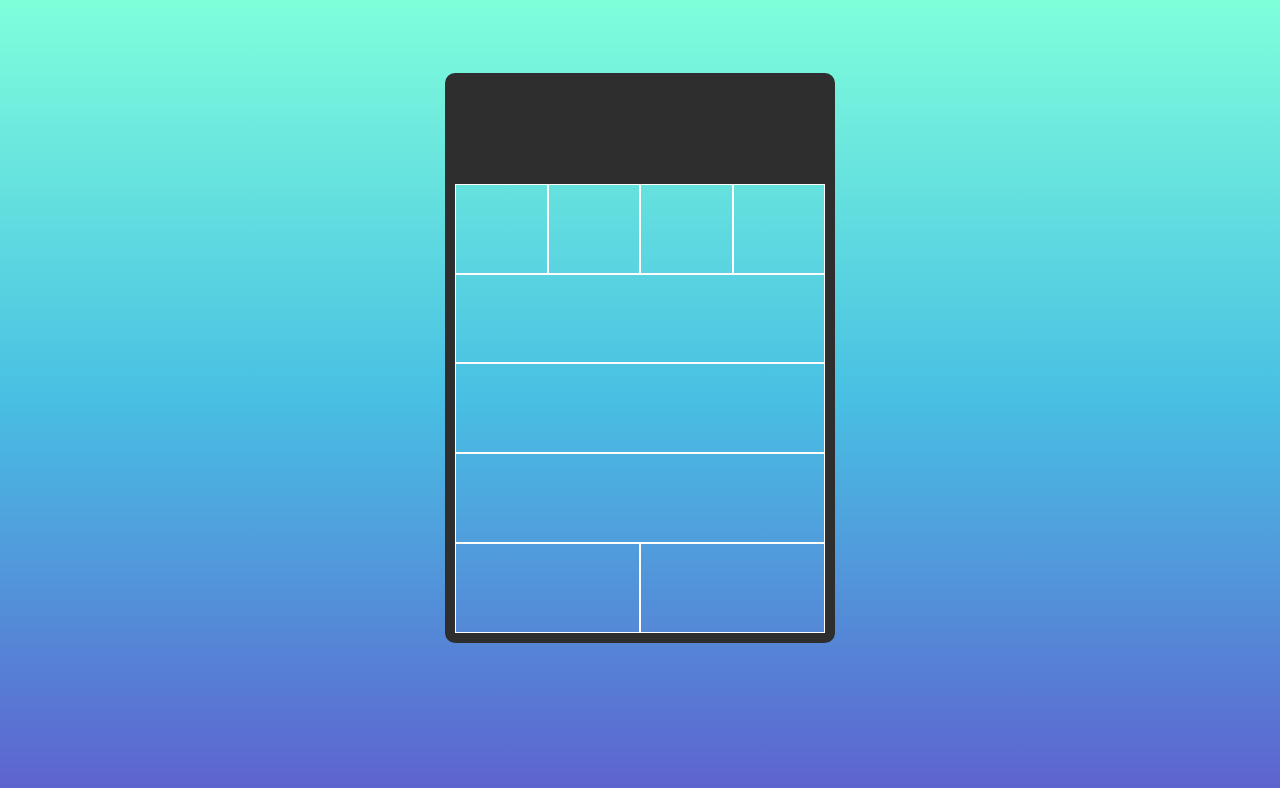
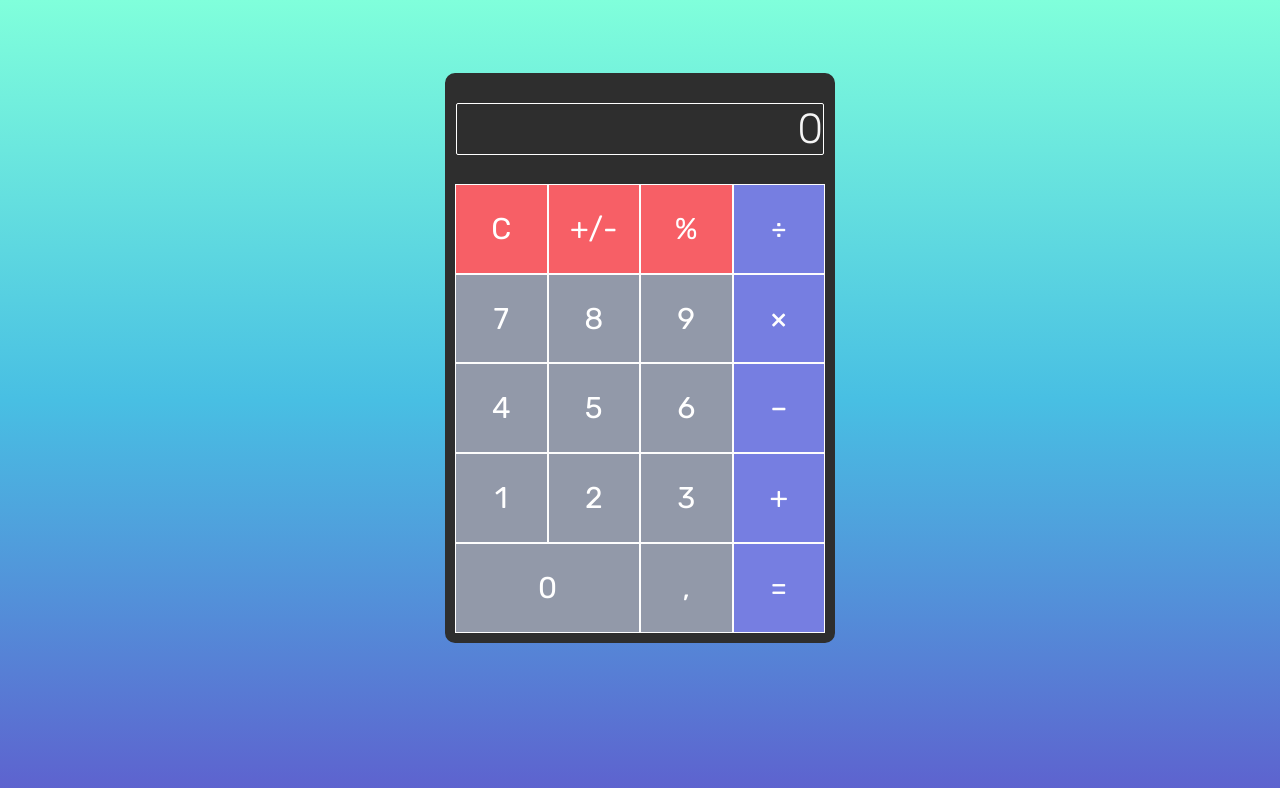
Before and after one commit to paul-solomon/calculator, a plain HTML site: page index.html in a window 1280 px wide. Drawn offline with Linux system fonts and the light colour scheme.

Commit message:
Update HTML according to the new CSS selectors.

```diff
--- a/index.html
+++ b/index.html
@@ -4,6 +4,9 @@
         <meta charset="utf-8">
         <title>Badila's Calculator</title>
         <link rel="icon" href="https://fav.farm/🤖" />
+        <link rel="preconnect" href="https://fonts.googleapis.com">
+        <link rel="preconnect" href="https://fonts.gstatic.com" crossorigin>
+        <link href="https://fonts.googleapis.com/css2?family=Rubik:wght@300;400&display=swap" rel="stylesheet">
         <link rel="stylesheet" href="styles.css">
         <script src="js-file.js" defer></script>
     </head>
@@ -11,35 +14,76 @@
     <body>
         <div class="main-container">
             <div class="calc-frame">
-                <div id="display"></div>
+                <div id="display">
+                    <div id="display-txt">0</div>
+                </div>
+
                 <div class="first-row">
-                    <div id="clear-btn"></div>
-                    <div id="positive-btn"></div>
-                    <div id="percent-btn"></div>
-                    <div id="divide-btn"></div>
+                    <div id="clear-btn" class="top-three-button">
+                        <div id="clear-txt">C</div>
+                    </div>
+                    <div id="positive-btn" class="top-three-button">
+                        <div id="positive-txt">+/-</div>
+                    </div>
+                    <div id="percent-btn" class="top-three-button">
+                        <div id="percent-txt">%</div>
+                    </div>
+                    <div id="divide-btn" class="right-side-button">
+                        <div id="divide-txt">÷</div>
+                    </div>
                 </div>
                 <div class="second-row">
-                    <div id="7-btn"></div>
-                    <div id="8-btn"></div>
-                    <div id="9-btn"></div>
-                    <div id="multiply-btn"></div>
+                    <div id="seven-btn" class="number-button">
+                        <div id="seven-txt">7</div>
+                    </div>
+                    <div id="eight-btn" class="number-button">
+                        <div id="eight-txt">8</div>
+                    </div>
+                    <div id="nine-btn" class="number-button">
+                        <div id="nine-txt">9</div>
+                    </div>
+                    <div id="multiply-btn" class="right-side-button">
+                        <div id="multiply-txt">×</div>
+                    </div>
                 </div>
                 <div class="third-row">
-                    <div id="4-btn"></div>
-                    <div id="5-btn"></div>
-                    <div id="6-btn"></div>
-                    <div id="minus-btn"></div>
+                    <div id="four-btn" class="number-button">
+                        <div id="four-txt">4</div>
+                    </div>
+                    <div id="five-btn" class="number-button">
+                        <div id="five-txt">5</div>
+                    </div>
+                    <div id="six-btn" class="number-button">
+                        <div id="six-txt">6</div>
+                    </div>
+                    <div id="minus-btn" class="right-side-button">
+                        <div id="minus-txt">–</div>
+                    </div>
                 </div>
                 <div class="fourth-row">
-                    <div id="1-btn"></div>
-                    <div id="2-btn"></div>
-                    <div id="3-btn"></div>
-                    <div id="plus-btn"></div>
+                    <div id="one-btn" class="number-button">
+                        <div id="one-txt">1</div>
+                    </div>
+                    <div id="two-btn" class="number-button">
+                        <div id="two-txt">2</div>
+                    </div>
+                    <div id="three-btn" class="number-button">
+                        <div id="three-txt">3</div>
+                    </div>
+                    <div id="plus-btn" class="right-side-button">
+                        <div id="plus-txt">+</div>
+                    </div>
                 </div>
                 <div class="fifth-row">
-                    <div id="0-btn"></div>
-                    <div id="comma-btn"></div>
-                    <div id="equals-btn"></div>
+                    <div id="zero-btn" class="number-button">
+                        <div id="zero-txt">0</div>
+                    </div>
+                    <div id="comma-btn" class="number-button">
+                        <div id="comma-txt">,</div>
+                    </div>
+                    <div id="equals-btn" class="right-side-button">
+                        <div id="equals-txt">=</div>
+                    </div>
                 </div>
             </div>
         </div>
```
